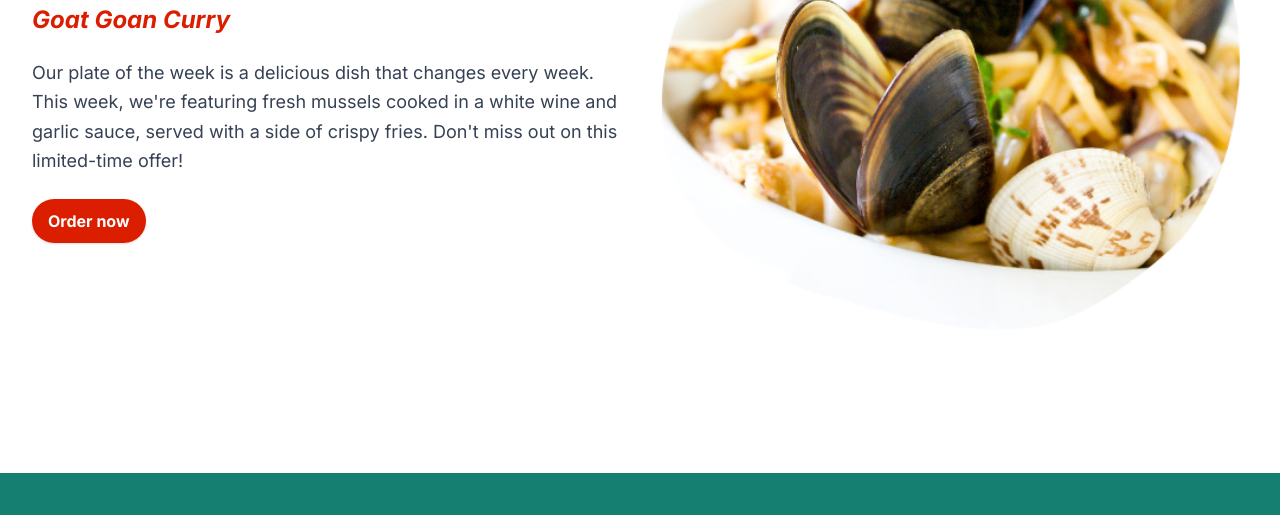
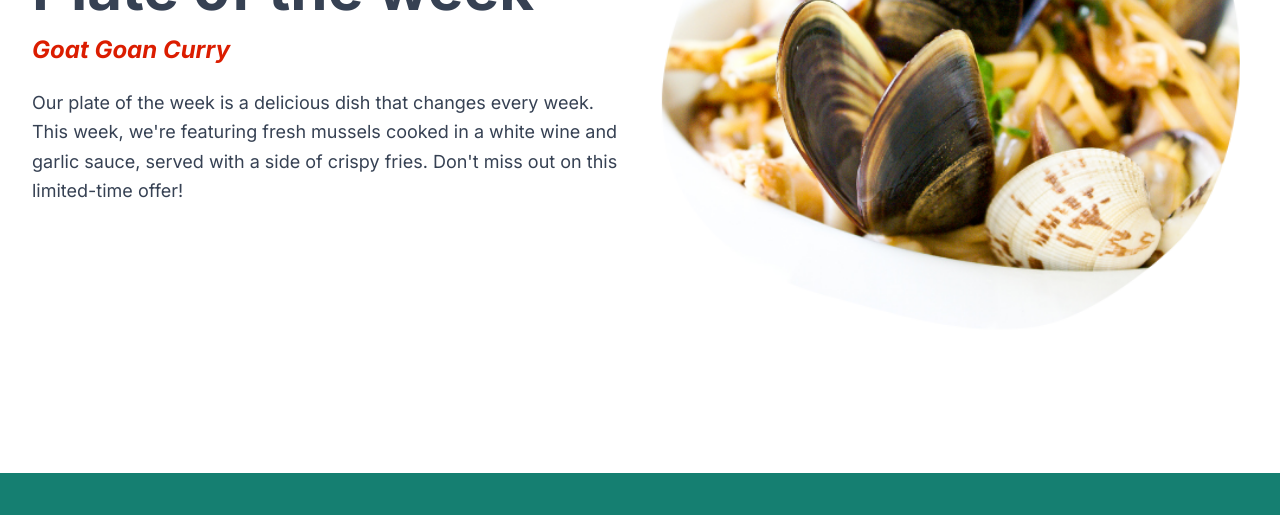
Before and after one commit to bhojanamFlavours/bhojanamflavours.github.io, an Astro site: page / in a window 1280 px wide. Shown: the part 3535-4050 px from the top of the page. Built offline with nearby package versions, Linux system fonts and the light colour scheme; Astro itself is replaced by a stand-in of ours.

Commit message:
remove order now button

```diff
--- a/src/pages/index.astro
+++ b/src/pages/index.astro
@@ -172,10 +172,6 @@
 					mussels cooked in a white wine and garlic sauce, served with a side of crispy fries. Don't miss out
 					on this limited-time offer!
 				</p>
-
-				<div class="mt-8">
-					<Button color="red" url="/book">Order now</Button>
-				</div>
 			</div>
 			<div slot="hero-content-right">
 				<Picture
```
